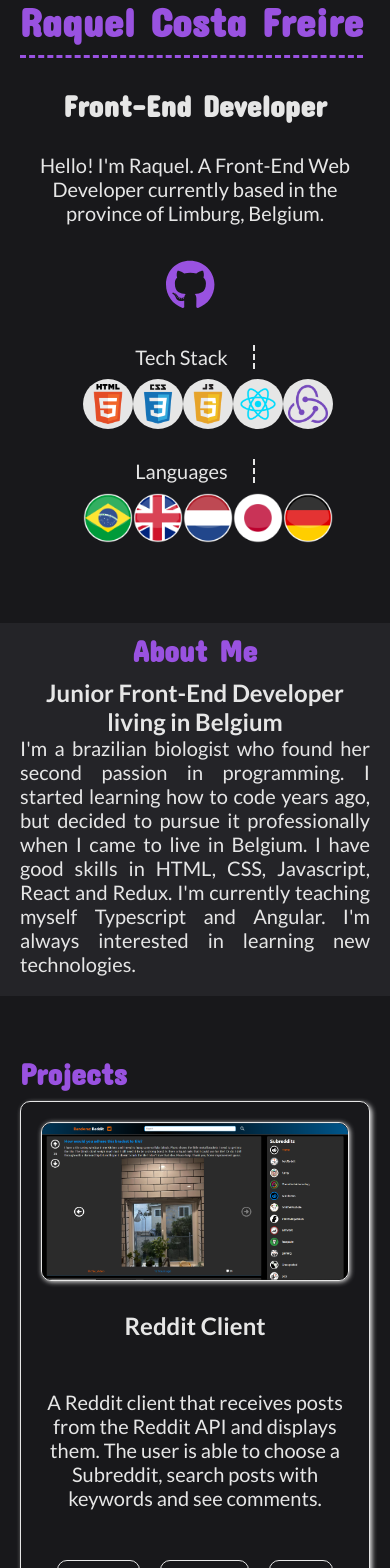
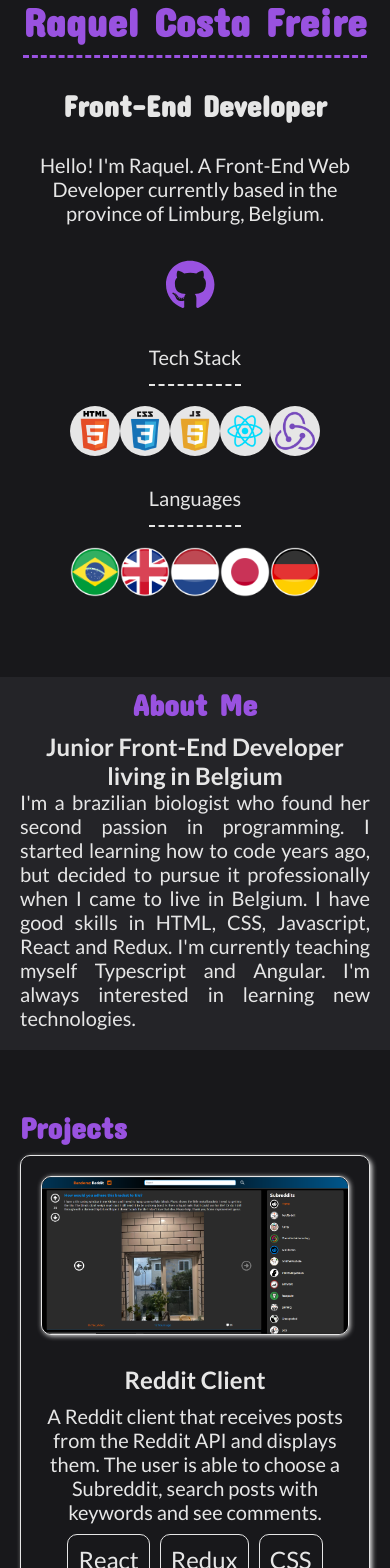
Before and after one commit to Randoraz/personal-portfolio, an Angular app: page / in a window 390 px wide. Shown: the part 432-2000 px from the top of the page. Built offline with nearby package versions, Linux system fonts and the light colour scheme.

Commit message:
Fix responsive CSS in sections

```diff
--- a/src/app/hero/hero.component.css
+++ b/src/app/hero/hero.component.css
@@ -91,6 +91,10 @@ li {
 }
 
 @media only screen and (max-width: 768px) {
+    h1 {
+        margin: auto;
+    }
+
     .hero-main {
         flex-direction: column-reverse;
     }
@@ -131,4 +135,17 @@ li {
     .tech-stack, .languages {
         flex-direction: column;
     }
+
+    .tech-stack > p, .languages > p {
+        padding-right: 0;
+        border-right: none;
+        padding-bottom: 1.5rem;
+        border-bottom: 0.2rem dashed var(--main-white);
+    }
+
+    .tech-logos, .language-flags {
+        padding-left: 0;
+        padding-top: 1rem;
+        display: flex;
+    }
 }
--- a/src/app/projects/projects.component.css
+++ b/src/app/projects/projects.component.css
@@ -99,9 +99,9 @@ img {
 @media only screen and (max-width: 510px) {
     .project {
         flex-direction: column-reverse;
+        justify-content: space-evenly;
         height: fit-content;
         padding: 2rem;
-        gap: 3rem;
     }
 
     .project:last-child {
@@ -110,6 +110,8 @@ img {
 
     .project-info {
         width: 100%;
+        height: auto;
+        gap: 1rem;
         padding: 0;
     }
 
@@ -118,6 +120,7 @@ img {
     }
 
     .project-techs {
+        gap: 1rem;
         flex-wrap: wrap;
     }
 
```
Also changed, not shown: 3 other files (tests, documents, lock files or other folders).
